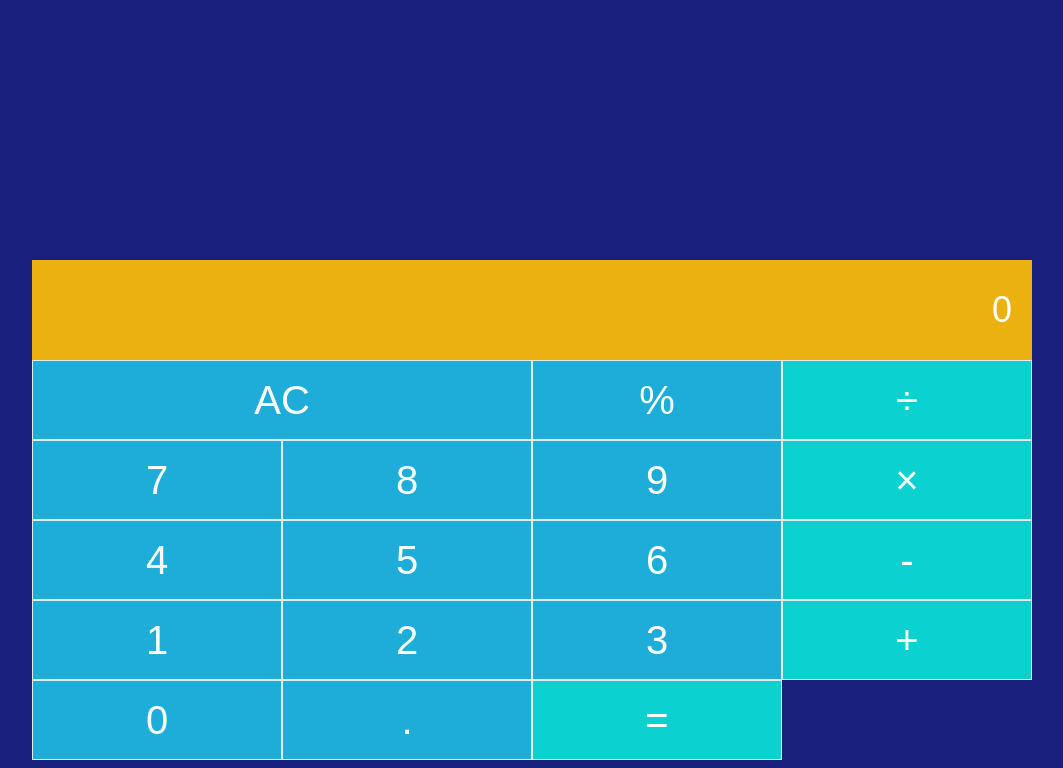
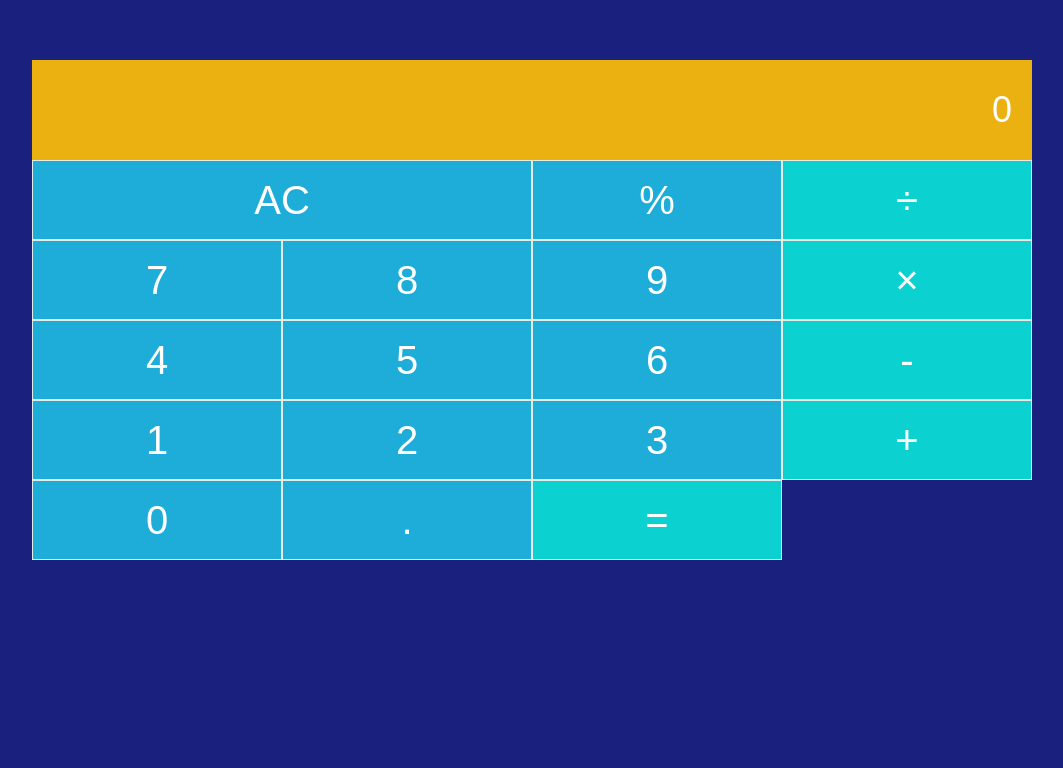
Before and after one commit to ivanmuntahir/ivanmuntahir.github.io, a plain HTML site: page index.html in a window 1280 px wide. Shown: the part 148-916 px from the top of the page, without its empty margins (108-1171 px from the left). After the commit the page ends 800 px from the top, so only its background shows below. Drawn offline with Linux system fonts and the light colour scheme.

Commit message:
Update stylesheet.css

```diff
--- a/stylesheet.css
+++ b/stylesheet.css
@@ -1,7 +1,7 @@
 .calculator {
   text-align: center;
   margin: 0 auto;
-  padding-top : 400px;
+  padding-top : 200px;
   max-width : 1000px;
 
 }
```
